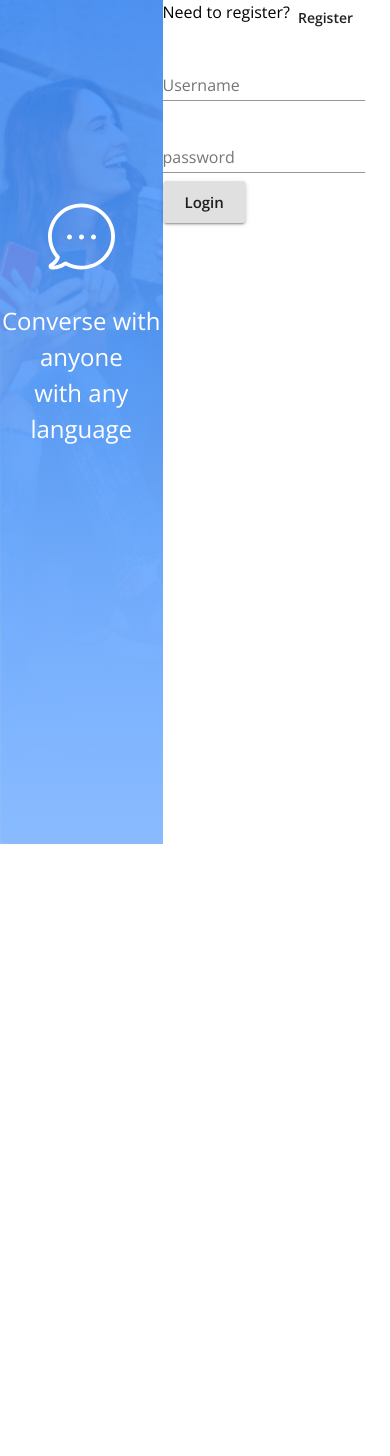
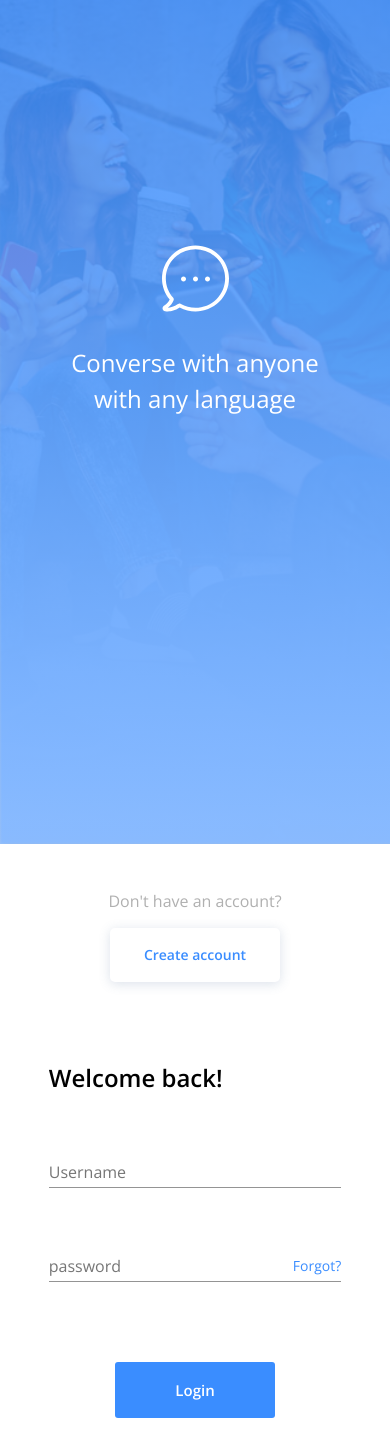
Before and after one commit to cleocleocleo/web-messenger, a React (Create React App) app in the folder client/: page /login in a window 390 px wide. Shown: the top 1456 px of the page. Before the commit the page ends 844 px from the top, so only its background shows below. Built offline with nearby package versions, Linux system fonts and the light colour scheme; no server answers.

Commit message:
Apply responsive styles for Login page
Overrides for button variants added to theme.

```diff
--- a/client/src/components/Landing/SideBanner.js
+++ b/client/src/components/Landing/SideBanner.js
@@ -22,14 +22,14 @@ const useStyles = makeStyles({
         height: '100px'
     },
     textContainer: {
-        height: "40%"
+        height: "30%"
     }
 });
 
 const SideBanner = () => {
     const classes = useStyles();
     return (
-        <Grid container item xs={5}
+        <Grid container item xs={12} md={5}
             className={classes.sideBanner}
             direction="column"
             alignItems="center"
--- a/client/src/components/Login.js
+++ b/client/src/components/Login.js
@@ -6,14 +6,49 @@ import {
     Typography,
     Button,
     FormControl,
-    TextField
+    TextField,
+    InputAdornment,
+    Link
 } from "@material-ui/core";
+import { makeStyles } from "@material-ui/core/styles";
 import { SideBanner } from "./Landing";
 import { login } from "../store/utils/thunkCreators";
+
+const useStyles = makeStyles(() => ({
+    formContainer: {
+        height: "100vh"
+    },
+    fromHeader: {
+        justifyContent: "flex-end",
+        alignItems: "center",
+        paddingTop: 30,
+        textAlign: "center",
+        paddingLeft: 20,
+        paddingRight: 20,
+        marginBottom: 80
+    },
+    title: {
+        fontWeight: "600",
+        marginBottom: 30
+    },
+    text: {
+        paddingTop: 15,
+        paddingBottom: 15
+    },
+    formInput: {
+        width: "100%",
+        marginBottom: 30
+    },
+    buttonContainer: {
+        textAlign: "center",
+        marginTop: 50
+    }
+}));
 
 const Login = (props) => {
     const history = useHistory();
     const { user, login } = props;
+    const classes = useStyles();
 
     const handleLogin = async (event) => {
         event.preventDefault();
@@ -30,15 +65,21 @@ const Login = (props) => {
     return (
         <Grid container justify="center">
             <SideBanner />
-            <Grid item xs={7}>
-                <Grid container item>
-                    <Typography>Need to register?</Typography>
-                    <Button onClick={() => history.push("/register")}>Register</Button>
+            <Grid item xs={12} md={7}>
+                <Grid className={classes.formContainer}>
+                    <Grid container item className={classes.fromHeader}>
+                        <Grid item xs={12} sm={4}>
+                            <Typography className={classes.text} color="secondary">Don't have an account?</Typography>
+                        </Grid>
+                        <Grid item xs={12} sm={4}>
+                            <Button variant="outlined" onClick={() => history.push("/register")}>Create account</Button>
+                        </Grid>
                     </Grid>
                     <form onSubmit={handleLogin}>
-                    <Grid>
-                        <Grid>
-                            <FormControl margin="normal" required>
+                        <Grid container justify="center">
+                            <Grid item xs={9} sm={7}>
+                                <Typography className={classes.title} variant="h5">Welcome back!</Typography>
+                                <FormControl margin="normal" required className={classes.formInput}>
                                     <TextField
                                         aria-label="username"
                                         label="Username"
@@ -46,22 +87,28 @@ const Login = (props) => {
                                         type="text"
                                     />
                                 </FormControl>
-                        </Grid>
-                        <FormControl margin="normal" required>
+                            </Grid >
+                            <Grid item xs={9} sm={7}>
+                                <FormControl margin="normal" required className={classes.formInput}>
                                     <TextField
                                         label="password"
                                         aria-label="password"
                                         type="password"
                                         name="password"
+                                        InputProps={{
+                                            endAdornment: <InputAdornment position="end"><Link variant="body2">Forgot?</Link></InputAdornment>,
+                                        }}
                                     />
                                 </FormControl>
-                        <Grid>
+                            </Grid>
+                            <Grid item xs={12} className={classes.buttonContainer}>
                                 <Button type="submit" variant="contained" size="large">
                                     Login
                                 </Button>
                             </Grid>
                         </Grid>
                     </form>
+                </Grid>
             </Grid>
         </Grid>
     );
--- a/client/src/themes/theme.js
+++ b/client/src/themes/theme.js
@@ -15,6 +15,29 @@ export const theme = createMuiTheme({
             input: {
                 fontWeight: "bold"
             }
+        },
+        MuiButton: {
+            contained: {
+                borderRadius: 3,
+                border: 0,
+                width: 160,
+                height: 56,
+                boxShadow: "none",
+                color: "white",
+                backgroundColor: "#3A8DFF",
+                "&:hover": {
+                    backgroundColor: "#3A8DFF",
+                }
+            },
+            outlined: {
+                background: "white",
+                border: "none",
+                boxShadow: "0 2px 12px 0 rgba(74, 106, 149, 0.20)",
+                borderRadius: 5,
+                width: 170,
+                height: 54,
+                color: "#3A8DFF"
+            }
         }
     },
     palette: {
```
Lines whose indentation alone changed are shown as unchanged.
